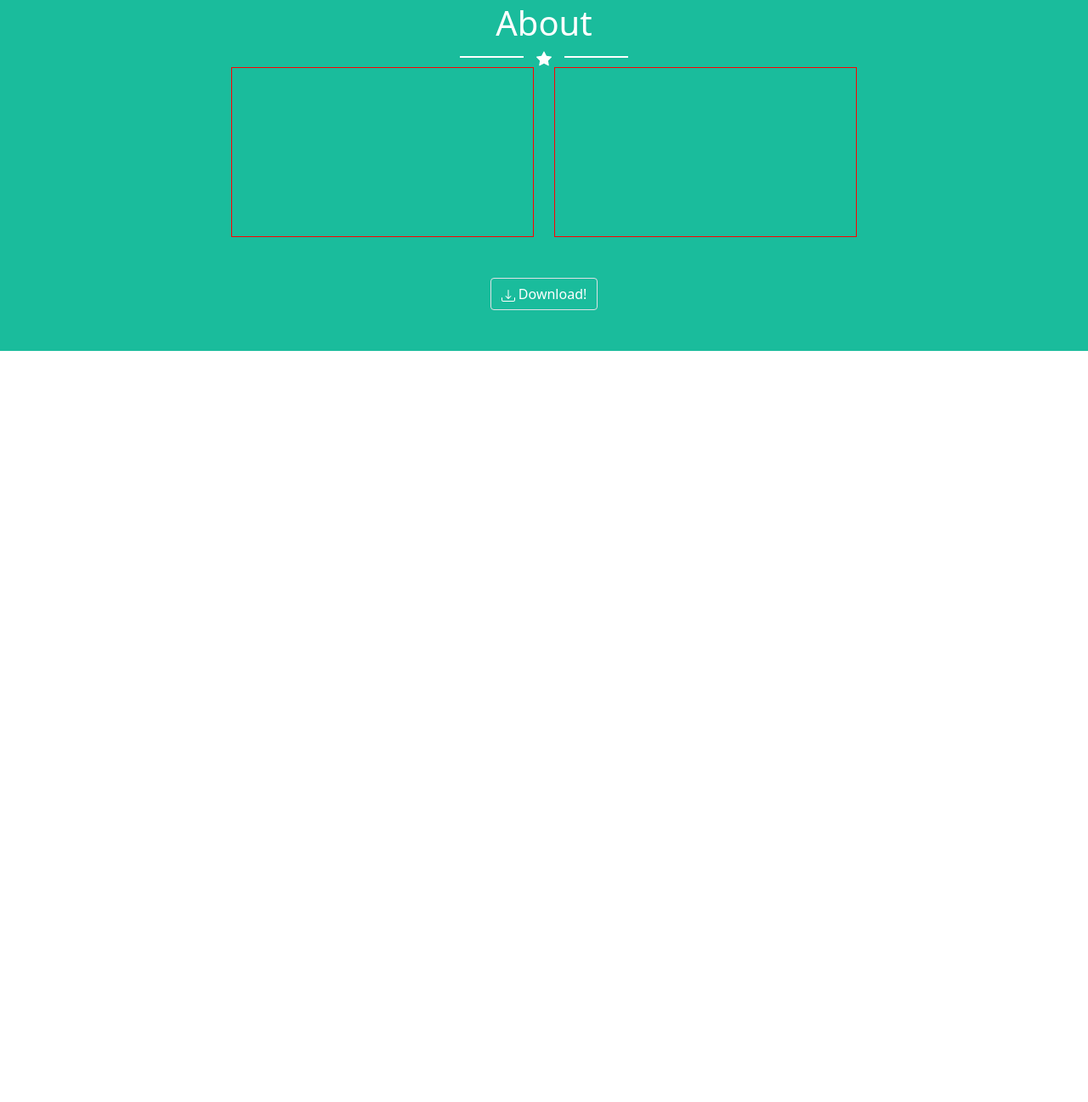
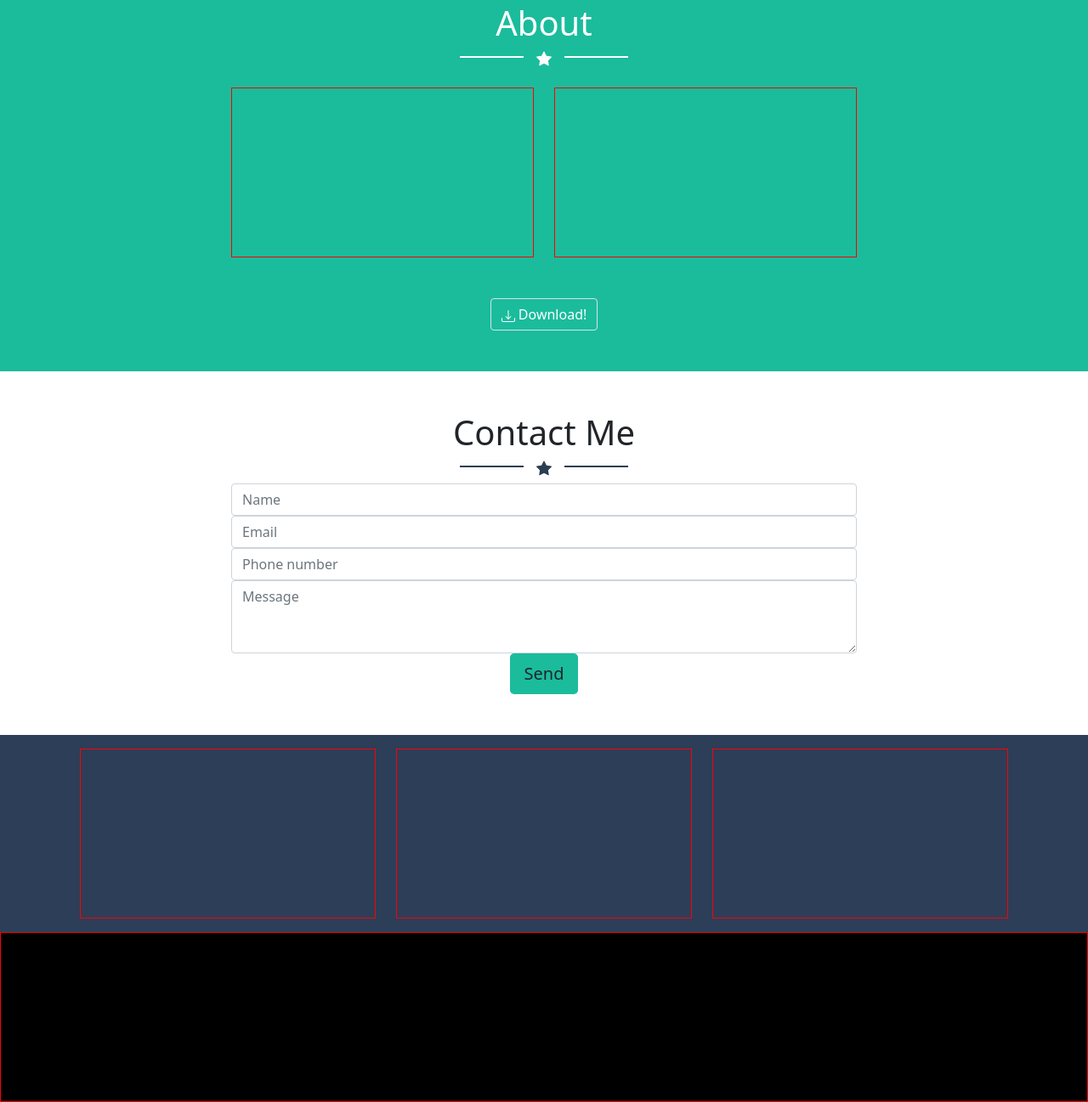
Before and after one commit to Vinc-78/html-css-bootstrap-freelancer, a plain HTML site: page index.html in a window 1280 px wide. Shown: the part 1233-2530 px from the top of the page at 85% size. Before the commit the page ends 1646 px from the top, so only its background shows below. Drawn offline with nearby package versions, Linux system fonts and the light colour scheme.

Commit message:
structure footer

```diff
--- a/css/style.css
+++ b/css/style.css
@@ -26,3 +26,6 @@
          ;
 
           border: 1px solid red;}
+
+.black { background-color: black;
+        }
--- a/index.html
+++ b/index.html
@@ -153,7 +153,7 @@
 
             <h1 class=" mb-1 ">About</h1>
 
-            <div class="my-star">
+            <div class="my-star mb-4">
 
               <div class=line></div>
 
@@ -202,17 +202,116 @@
       </div>
     </section>
 
-<!-- FIne About -->
+    <!-- FIne About -->
+
+    <!-- Inizio Contact Me -->
+
+    <section class="py-5">
+      <div class="container">
+
+        <div class="row justify-content-center text-center">
+          <div class="col">
+
+            <h1 class=" mb-1 ">Contact Me</h1>
+
+            <div class="my-star pb-2">
+
+              <div class="line dark"></div>
+
+              <div class=star>
+                <svg class=dark-star xmlns="http://www.w3.org/2000/svg" width="18" height="18" fill="white"
+                  class="bi bi-star-fill" viewBox="0 0 16 16">
+                  <path
+                    d="M3.612 15.443c-.386.198-.824-.149-.746-.592l.83-4.73L.173 6.765c-.329-.314-.158-.888.283-.95l4.898-.696L7.538.792c.197-.39.73-.39.927 0l2.184 4.327 4.898.696c.441.062.612.636.282.95l-3.522 3.356.83 4.73c.078.443-.36.79-.746.592L8 13.187l-4.389 2.256z">
+                  </path>
+                </svg>
+              </div>
+
+              <div class="line dark"></div>
+
+            </div>
+
+          </div>
+
+        </div>
+      </div>
+
+      <!-- Inizio form -->
+      <div class="container">
+        <div class="row text-center justify-content-center">
+
+          <div class=" col-8 col-offset-4">
+
+            <form>
+              <div class="form-group">
+                <input type="text" class="form-control" id="exampleInputEmail1" placeholder="Name">
+              </div>
+
+              <div class="form-group">
+                <input type="email" class="form-control" id="exampleInputEmail1" placeholder="Email">
+              </div>
+
+              <div class="form-group">
+                <input type="text" class="form-control" id="exampleInputEmail1" placeholder="Phone number">
+              </div>
+
+              <div class="form-group">
+                <textarea class="form-control" name="Message" id="exampleFormControlTextarea1" rows="3"
+                  placeholder="Message"></textarea>
+              </div>
 
 
 
+              <button type="submit" class="btn btn-lg bg-success ">Send</button>
+            </form>
 
+          </div>
+        </div>
+      </div>
+
+
+    </section>
 
   </main>
 
   <!-- Inizio FOOTER -->
   <footer>
 
+    <div class="bg-dark text-white py-3">
+      <div class="container d-flex align-items-center">
+
+        <div class="container">
+
+          <div class="row justify-content-center text-center">
+            <div class="col">
+
+              <div class="row row-cols-lg-3 row-cols-1 row-cols-sm-2 gy-3">
+                <div class="col ">
+                  <div class="my-box"></div>
+                </div>
+                <div class="col">
+                  <div class="my-box"></div>
+                </div>
+                <div class="col">
+                  <div class="my-box"></div>
+                </div>
+              </div>
+            </div>
+          </div>
+        </div>
+      </div>
+    </div>
+
+
+      <div class=" black">
+        <div class="my-box"></div>
+      </div>
+
+
+
+
+
+
   </footer>
 </body>
 
```
